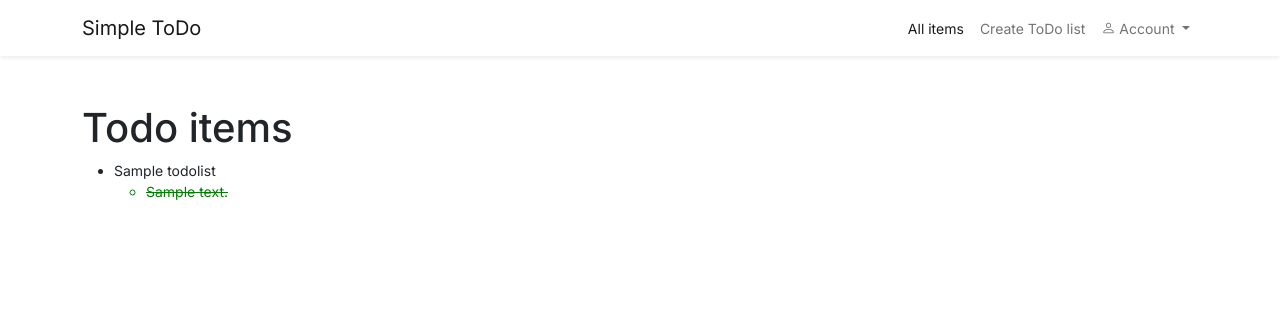
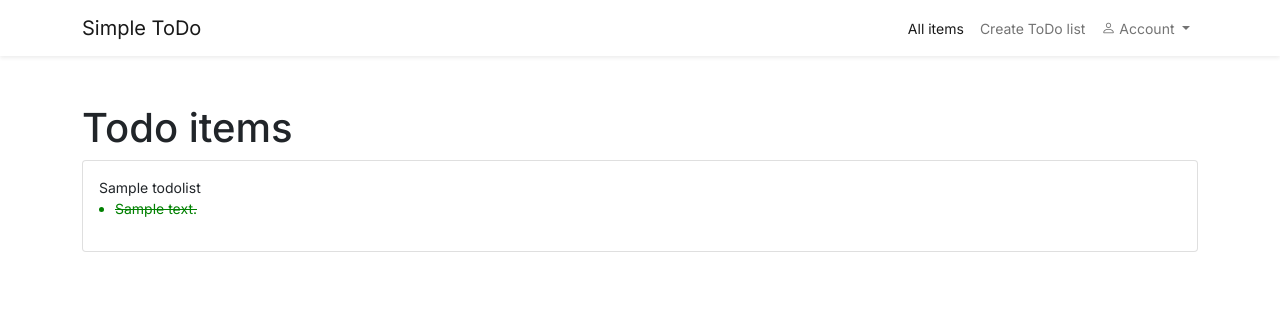
Before and after one commit to paulnyabaro/simple_todo, a Django app: page / in a window 1280 px wide. Shown: the top 316 px of the page. Run offline with Django 4.2, Linux system fonts and the light colour scheme; tables that the repository leaves empty hold one stand-in row (values such as "Sample post").

Commit message:
Updating home todo items

```diff
--- a/simple_todo/base/templates/base/index.html
+++ b/simple_todo/base/templates/base/index.html
@@ -3,10 +3,10 @@
 
 {% block content %}
 <h1>Todo items</h1>
-<ul>
+
     {% for todo in todo_items %}
-    <li>{{ todo.name }}</li>
-    <ul>
+    <div class="card p-3">{{ todo.name }}
+        <ul class="ps-3">
             {% for item in todo.item_set.all %}
             {% if item.complete %}
             <li style="text-decoration: line-through; color:green;">{{ item.text }}</li>
@@ -15,6 +15,7 @@
             {% endif %}
             {% endfor %}
         </ul>
+    </div>
     {% endfor %}
-</ul>
+
 {% endblock %}
```
Lines whose indentation alone changed are shown as unchanged.
